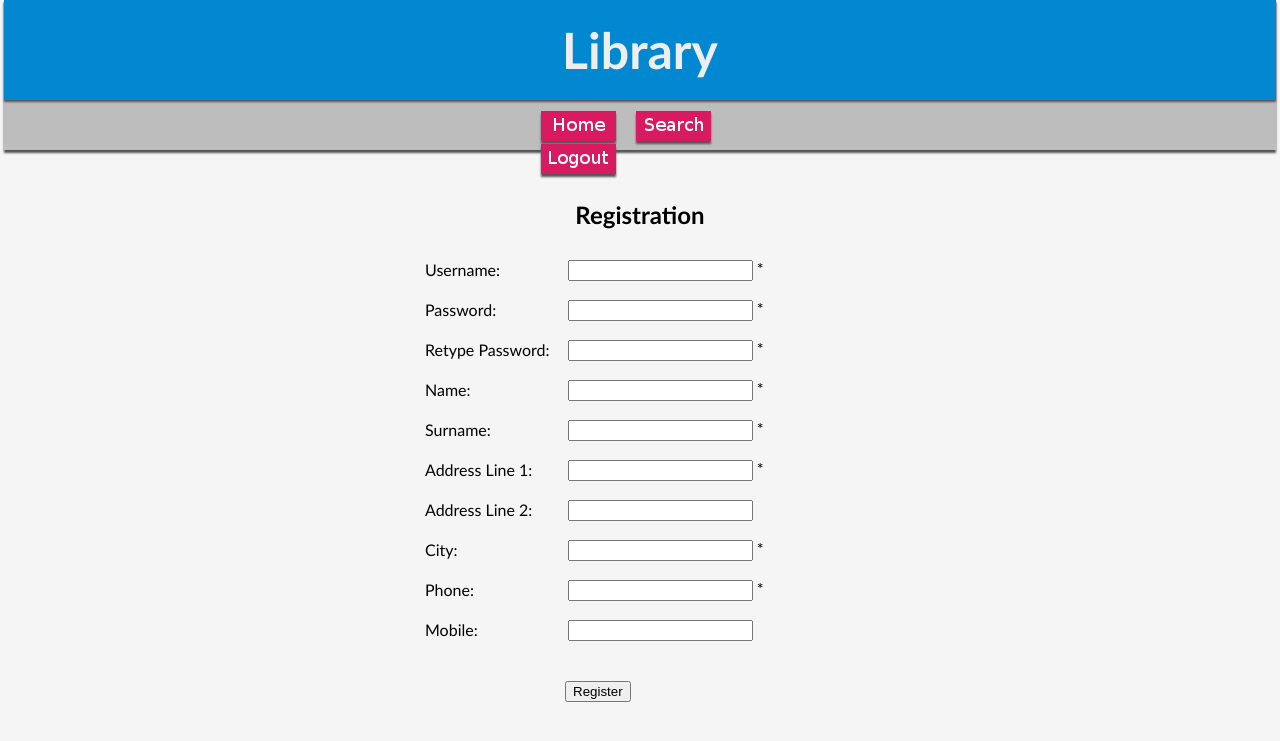
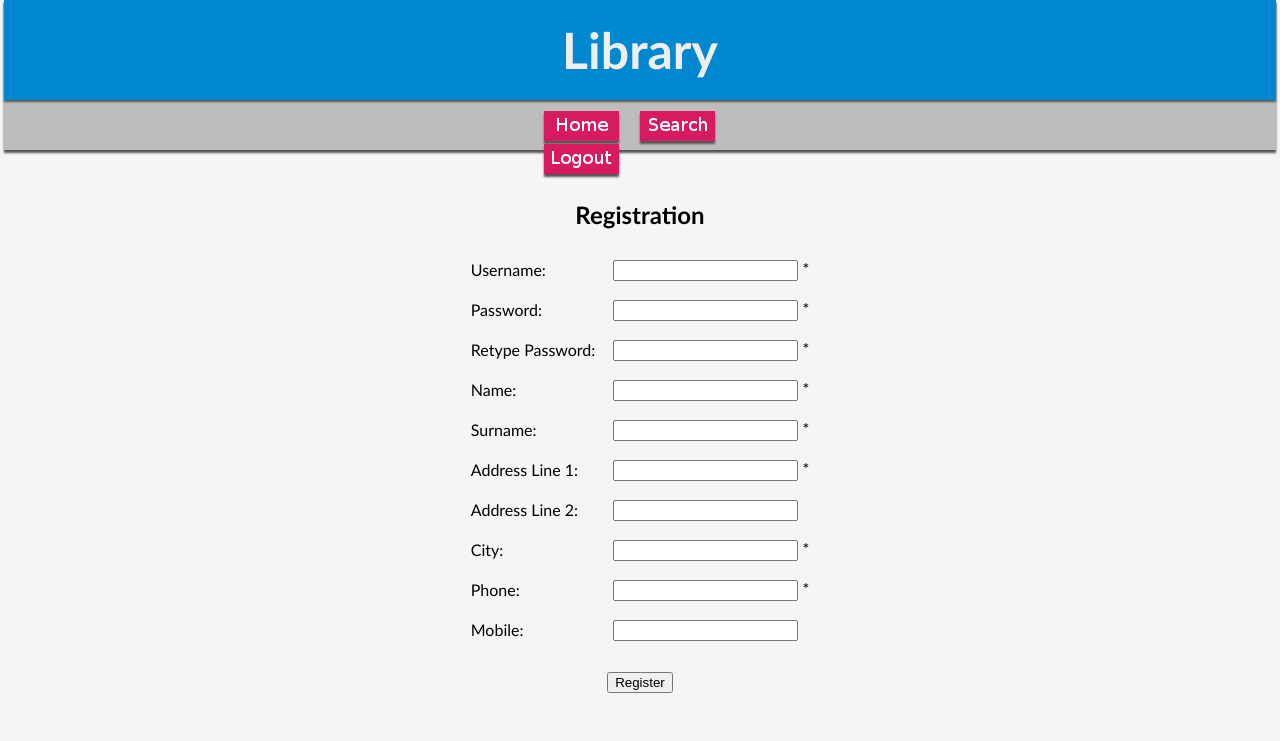
Before and after one commit to gusar/WebDev, a PHP site: page /register.php in a window 1280 px wide. Shown: the top 741 px of the page. Run offline with PHP 8.4, Linux system fonts and the light colour scheme.

Commit message:
layout fixes

```diff
--- a/WebDevA/library.css
+++ b/WebDevA/library.css
@@ -13,7 +13,9 @@ body {
 }
 
 fieldset {
-	width: 30%;
+	margin-left: auto;
+	margin-right: auto;
+	width: 21%;
 }
 
 #search-form {
@@ -54,7 +56,7 @@ fieldset {
 #header_menu {
 	width: 20%;
 	margin-top: 11px;
-	margin-left: 41.3%;
+	margin-left: 41.6%;
 	position: absolute;
 }
 
@@ -64,10 +66,6 @@ fieldset {
 	margin-top: 16px;
 	position: relative;
 
-}
-
-.return-button {
-	text-decoration: none;
 }
 
 .buttons {
@@ -99,16 +97,6 @@ td, th {
 	box-shadow: 0px 2px 2px #555555;
 }
 
-#body-login-register {
-	margin-left: auto;
-	margin-right: auto;
-	width: 450px;
-}
-
-.reg {
-	border: 0px;
-}
-
 #results {
 	background-color: #FFFFFF;
 	text-align: left;
@@ -128,9 +116,20 @@ td, th {
 	text-align: center;
 }
 
-#register_button {
-	margin-top: 30px;
-	margin-left: 150px;
+#register {
+	margin-left: auto;
+	margin-right: auto;
+}
+
+#register-table {
+	border: 0px;
+	margin-left: auto;
+	margin-right: auto;
+}
+
+#reg-submit {
+	text-align: center;
+	padding-top: 20px;
 }
 
 #button {
--- a/WebDevA/login.php
+++ b/WebDevA/login.php
@@ -1,6 +1,6 @@
 <?php include("header.php"); ?>
 
-	<div id="body-login-register">
+	<div>
 		<?php
 			if (isset($_SESSION['loggedin']) && $_SESSION['loggedin'] == false) {
 				echo "Wrong username or password";
--- a/WebDevA/register.php
+++ b/WebDevA/register.php
@@ -1,6 +1,6 @@
 <?php include("header.php"); ?>
 
-<div id="body-login-register">
+<div>
 	<form action="register.php" method="post">
 
 		<h2 style="text-align:center">Registration</h2>
@@ -8,7 +8,7 @@
 
 		<p><?php include("registerSQL.php"); ?></p>
 
-		<table class="reg" border="0">
+		<table id="register-table" border="0">
 			<tr>
 				<td>Username:</td>
 				<td><input name="rusername" type="text" ></input> *</td>
@@ -49,9 +49,11 @@
 				<td>Mobile:</td>
 				<td><input name="rmobile" type="text"></input></td>
 			</tr>
+			<tr><td colspan="2" id="reg-submit">
+				<input type="submit" name="register" value="Register"></input>
+			</td></tr>
 		</table>
 
-		<input id="register_button" type="submit" name="register" value="Register"></input>
 	</form>
 </div>
 </body>
```
